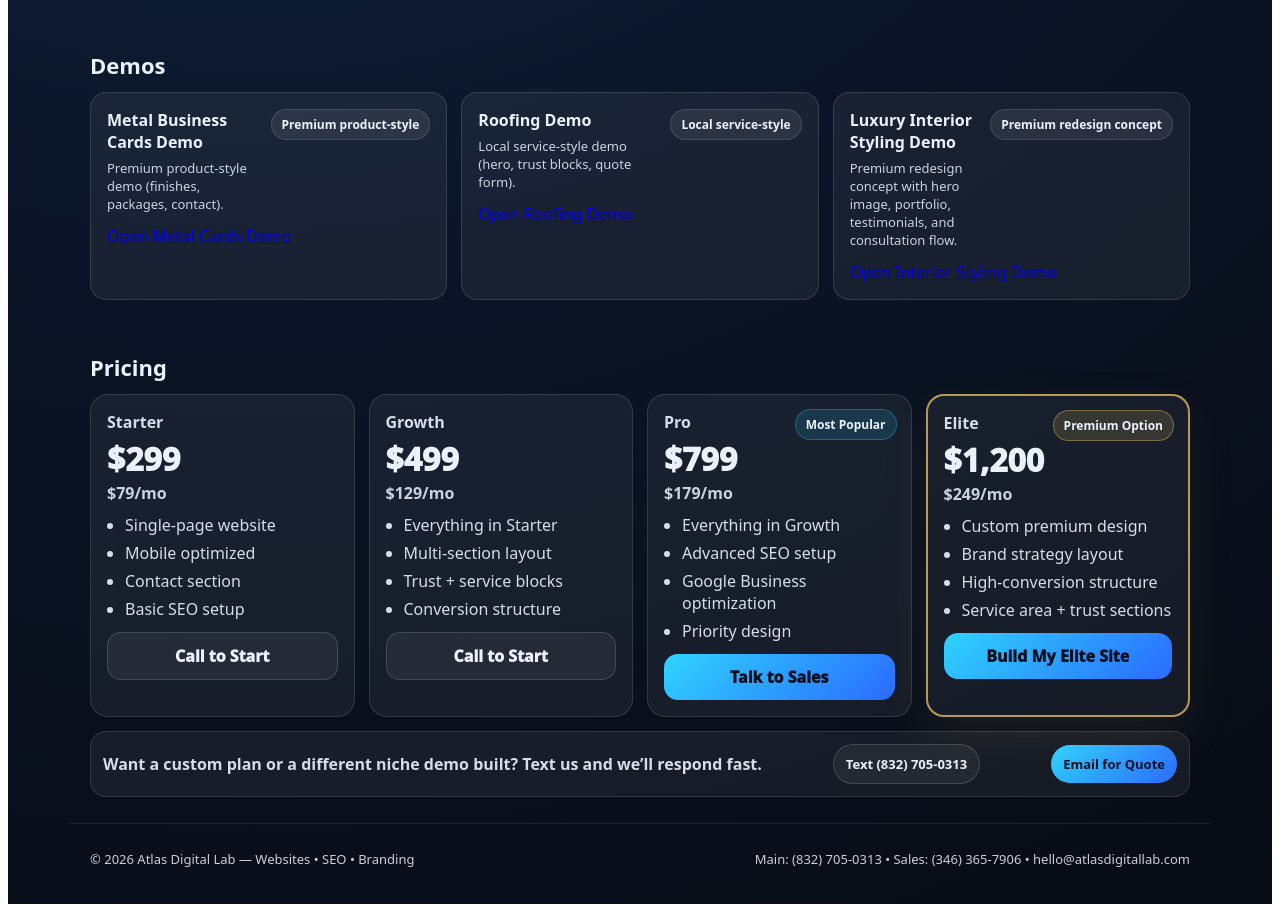
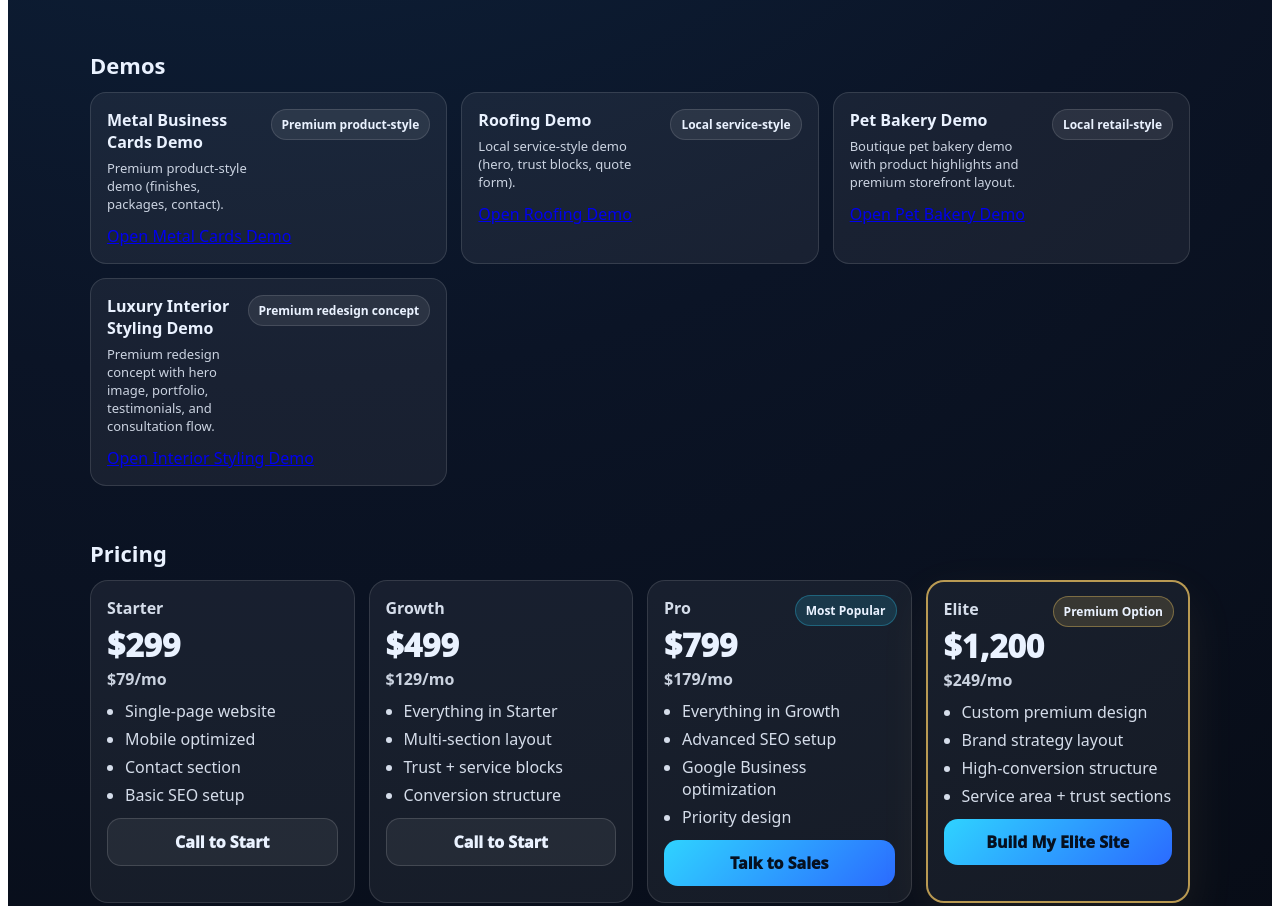
Before and after one commit to Paul4240/atlas-digital-lab, a Next.js app: page / in a window 1280 px wide. Shown: the part 804-1710 px from the top of the page. Built offline with nearby package versions, Linux system fonts and the light colour scheme.

Commit message:
Add pet bakery demo to homepage

```diff
--- a/app/page.tsx
+++ b/app/page.tsx
@@ -24,11 +24,11 @@ export default function HomePage() {
           </Link>
 
           <nav className="links">
-  <a href="#services">Services</a>
-  <a href="#demos">Demos</a>
-  <a href="#pricing">Pricing</a>
-  <Link href="/houston-web-design">Houston SEO</Link>
-</nav>
+            <a href="#services">Services</a>
+            <a href="#demos">Demos</a>
+            <a href="#pricing">Pricing</a>
+            <Link href="/houston-web-design">Houston SEO</Link>
+          </nav>
 
           <div className="ctaRow">
             <a className="pill" href={`tel:${MAIN_PHONE}`}>
@@ -156,6 +156,21 @@ export default function HomePage() {
           <div className="demoCard">
             <div className="demoTop">
               <div>
+                <div className="demoTitle">Pet Bakery Demo</div>
+                <div className="demoText">
+                  Boutique pet bakery demo with product highlights and premium storefront layout.
+                </div>
+              </div>
+              <span className="tag">Local retail-style</span>
+            </div>
+            <Link className="demoBtn" href="/demo/pet-bakery">
+              Open Pet Bakery Demo
+            </Link>
+          </div>
+
+          <div className="demoCard">
+            <div className="demoTop">
+              <div>
                 <div className="demoTitle">Luxury Interior Styling Demo</div>
                 <div className="demoText">
                   Premium redesign concept with hero image, portfolio, testimonials, and consultation
@@ -164,7 +179,7 @@ export default function HomePage() {
               </div>
               <span className="tag">Premium redesign concept</span>
             </div>
-            <Link className="demoBtn" href="/demo/dvhomestyling">
+            <Link className="demoBtn" href="/demo/home-styling">
               Open Interior Styling Demo
             </Link>
           </div>
```
